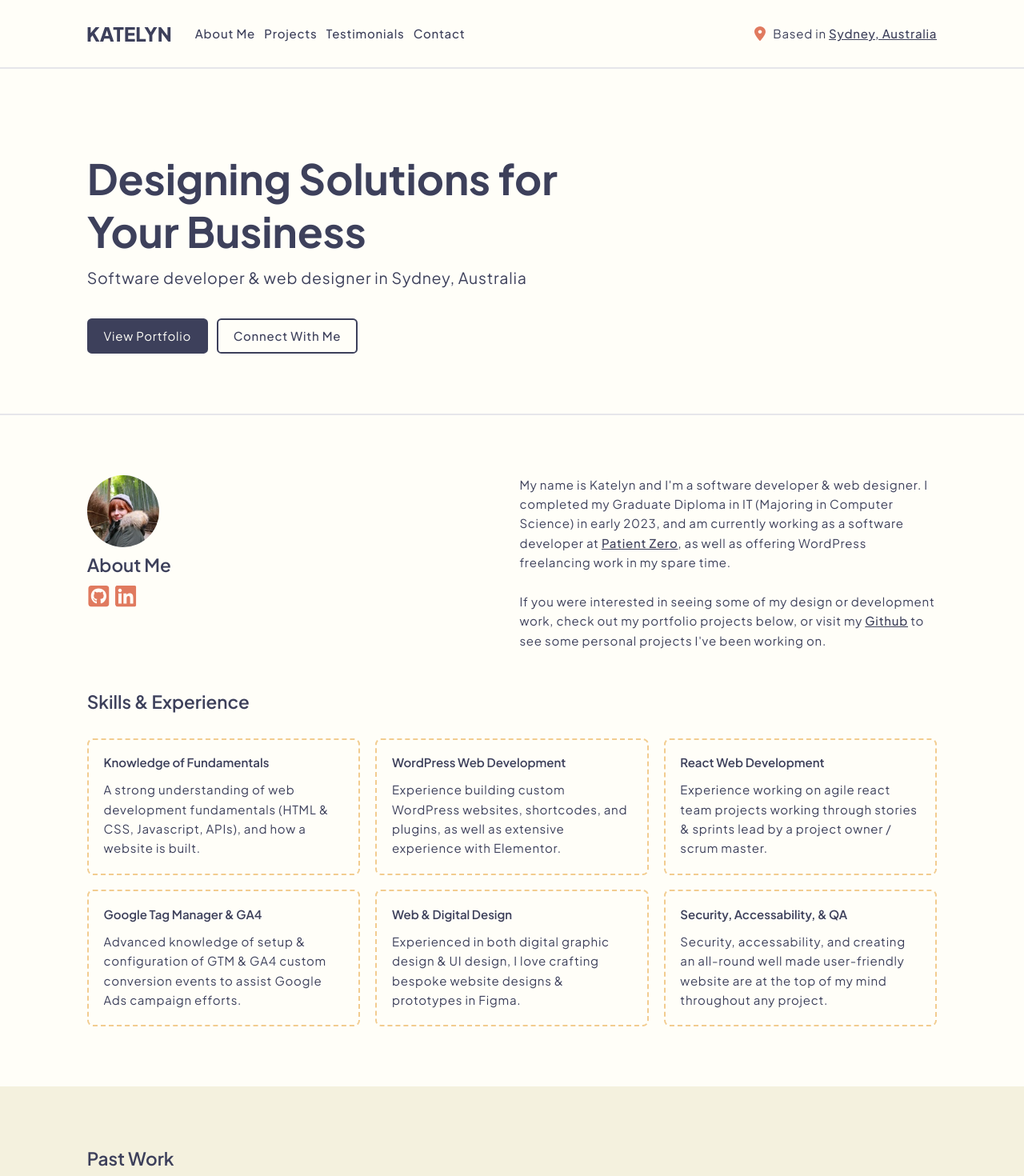
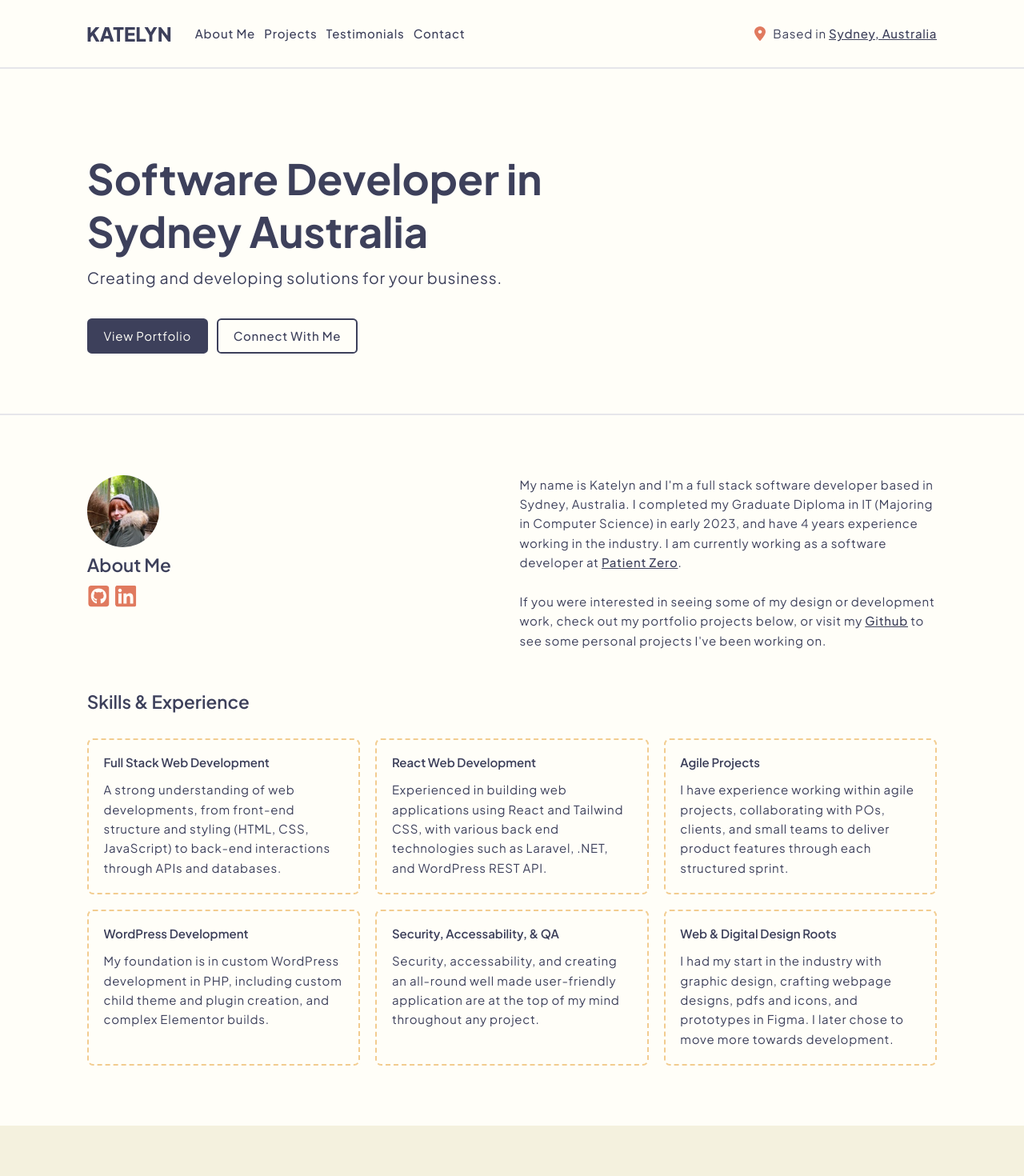
Before and after one commit to kati-e/portfolio, a React (Vite) app: page / in a window 1280 px wide. Shown: the top 1470 px of the page at 80% size. Built offline with nearby package versions, Linux system fonts and the light colour scheme.

Commit message:
changed dir structures, adjusted some info for the skills section, adding package-lock as I had it in my git ignore before but I need it commited, doing security upgrade for vite versions etc.

```diff
--- a/package.json
+++ b/package.json
@@ -32,6 +32,6 @@
     "sass": "^1.72.0",
     "tailwindcss": "^3.4.1",
     "typescript": "^5.2.2",
-    "vite": "^5.1.4"
+    "vite": "^6.3.3"
   }
 }
--- a/src/data/consts.ts
+++ b/src/data/consts.ts
@@ -80,28 +80,28 @@ export const CONTACT_ME_IMAGES: Image[] = [
 //SKILLS
 export const TECHNICAL_SPECIALISATIONS: TextCard[] = [
     {
-        title: 'Knowledge of Fundamentals',
-        description: 'A strong understanding of web development fundamentals (HTML & CSS, Javascript, APIs), and how a website is built.'
-    },
-    {
-        title: 'WordPress Web Development',
-        description: 'Experience building custom WordPress websites, shortcodes, and plugins, as well as extensive experience with Elementor.'
+        title: 'Full Stack Web Development',
+        description: 'A strong understanding of web developments, from front-end structure and styling (HTML, CSS, JavaScript) to back-end interactions through APIs and databases.'
     },
     {
         title: 'React Web Development',
-        description: 'Experience working on agile react team projects working through stories & sprints lead by a project owner / scrum master.'
+        description: 'Experienced in building web applications using React and Tailwind CSS, with various back end technologies such as Laravel, .NET, and WordPress REST API.'
     },
     {
-        title: 'Google Tag Manager & GA4',
-        description: 'Advanced knowledge of setup & configuration of GTM & GA4 custom conversion events to assist Google Ads campaign efforts.'
+        title: 'Agile Projects',
+        description: 'I have experience working within agile projects, collaborating with POs, clients, and small teams to deliver product features through each structured sprint.'
     },
     {
-        title: 'Web & Digital Design',
-        description: 'Experienced in both digital graphic design & UI design, I love crafting bespoke website designs & prototypes in Figma.'
+        title: 'WordPress Development',
+        description: 'My foundation is in custom WordPress development in PHP, including custom child theme and plugin creation, and complex Elementor builds.'
     },
     {
         title: 'Security, Accessability, & QA',
-        description: 'Security, accessability, and creating an all-round well made user-friendly website are at the top of my mind throughout any project.'
+        description: 'Security, accessability, and creating an all-round well made user-friendly application are at the top of my mind throughout any project.'
+    },
+    {
+        title: 'Web & Digital Design Roots',
+        description: 'I had my start in the industry with graphic design, crafting webpage designs, pdfs and icons, and prototypes in Figma. I later chose to move more towards development.'
     },
 ]
 
--- a/src/main.tsx
+++ b/src/main.tsx
@@ -1,12 +1,12 @@
 import React from "react";
 import ReactDOM from "react-dom/client";
-import HomePage from "./HomePage.tsx";
+import HomePage from "./pages/HomePage.tsx";
 import "./global.scss";
 import Header from "./components/Header.tsx";
 import Footer from "./components/Footer.tsx";
 import { createBrowserRouter, RouterProvider } from "react-router-dom";
-import NotFoundPage from "./NotFoundPage.tsx";
-import PrivacyPolicy from "./PrivacyPolicy.tsx";
+import NotFoundPage from "./pages/NotFoundPage.tsx";
+import PrivacyPolicy from "./pages/PrivacyPolicy.tsx";
 
 //ROUTING
 const router = createBrowserRouter([
--- a/src/HomePage.tsx
+++ b/src/pages/HomePage.tsx
@@ -1,6 +1,6 @@
-import AboutSection from "./components/sections/AboutSection";
-import HeroBanner from "./components/sections/HeroBanner";
-import CardsSection from "./components/sections/CardsSection";
+import AboutSection from "../components/sections/AboutSection";
+import HeroBanner from "../components/sections/HeroBanner";
+import CardsSection from "../components/sections/CardsSection";
 import {
   CONTACT_ME_IMAGES,
   DP_ME,
@@ -11,20 +11,20 @@ import {
   SOCIAL_LINKS,
   TECHNICAL_SPECIALISATIONS,
   TESTIMONIALS,
-} from "./data/consts";
-import PortfolioSection from "./components/sections/PortfolioSection";
-import TestimonialSection from "./components/sections/TestimonialSection";
-import "./styles/pages/home-page.scss";
-import ContactMeSection from "./components/sections/ContactMeSection";
-import IconsGroup from "./components/child-components/IconsGroup";
+} from "../data/consts";
+import PortfolioSection from "../components/sections/PortfolioSection";
+import TestimonialSection from "../components/sections/TestimonialSection";
+import "../styles/pages/home-page.scss";
+import ContactMeSection from "../components/sections/ContactMeSection";
+import IconsGroup from "../components/child-components/IconsGroup";
 
 export default function HomePage() {
   return (
     <>
       <HeroBanner
         sectionId="hero"
-        title="Designing Solutions for Your Business"
-        subtitle="Software developer & web designer in Sydney, Australia"
+        title="Software Developer in Sydney Australia"
+        subtitle="Creating and developing solutions for your business."
         buttons={[
           { text: "View Portfolio", link: "#portfolio" },
           { text: "Connect With Me", link: "#contact" },
@@ -38,7 +38,7 @@ export default function HomePage() {
         featuredImages={FEATURED_IMAGES}
       >
         <p>
-          My name is Katelyn and I'm a software developer & web designer. I completed my Graduate Diploma in IT (Majoring in Computer Science) in early 2023, and am currently working as a software developer at <a className="inline-link" href="https://www.pz.com.au/" target="_blank" aria-label="Patient Zero Brisbane">Patient Zero</a>, as well as offering WordPress freelancing work in my spare time. <br/><br/>If you were interested in seeing some of my design or development work, check out my portfolio projects below, or visit my <a className="inline-link" href={Github} target="_blank">Github</a> to see some personal projects I've been working on.
+          My name is Katelyn and I'm a full stack software developer based in Sydney, Australia. I completed my Graduate Diploma in IT (Majoring in Computer Science) in early 2023, and have 4 years experience working in the industry. I am currently working as a software developer at <a className="inline-link" href="https://www.pz.com.au/" target="_blank" aria-label="Patient Zero Brisbane">Patient Zero</a>. <br/><br/>If you were interested in seeing some of my design or development work, check out my portfolio projects below, or visit my <a className="inline-link" href={Github} target="_blank">Github</a> to see some personal projects I've been working on.
         </p>
       </AboutSection>
       <CardsSection
--- a/src/NotFoundPage.tsx
+++ b/src/pages/NotFoundPage.tsx
@@ -1,5 +1,5 @@
 import { useRouteError } from "react-router-dom";
-import { LinkedIn } from "./data/consts";
+import { LinkedIn } from "../data/consts";
 
 export default function NotFoundPage() {
     const error: any = useRouteError();
```
Also changed, not shown: src/pages/PrivacyPolicy.tsx (renamed from src/PrivacyPolicy.tsx), 2 other files (tests, documents, lock files or other folders).
